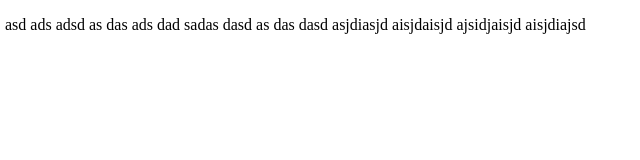
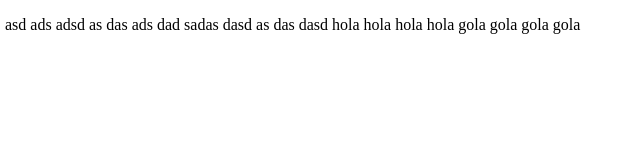
Before and after one commit to camilomoya/ProyectoDemo, a plain HTML site: page index.html in a window 1280 px wide. Shown: the full height of the page, 3-643 px from the left. Drawn offline with Linux system fonts and the light colour scheme.

Commit message:
Cambios agregamos holas

```diff
--- a/index.html
+++ b/index.html
@@ -8,7 +8,7 @@
 <body>
    <p>
        asd ads adsd as das ads dad sadas dasd as das dasd
-       asjdiasjd aisjdaisjd ajsidjaisjd aisjdiajsd
+       hola hola hola hola gola gola gola gola
    </p>
 </body>
 </html>
```
